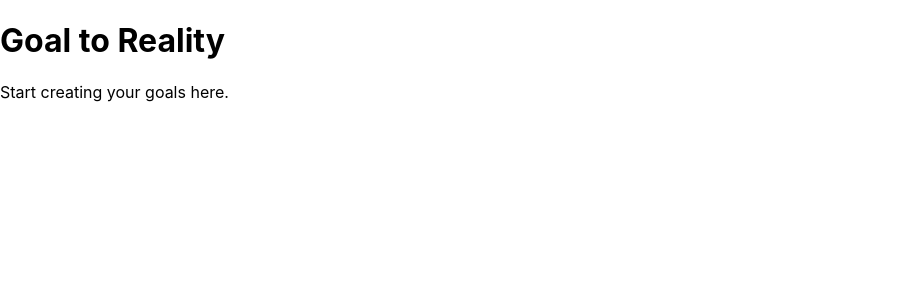
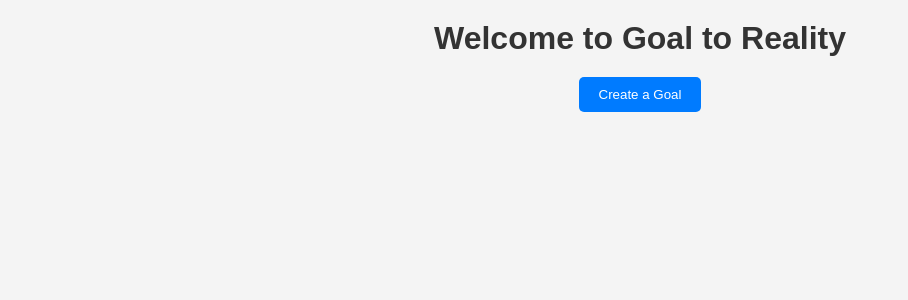
Before and after one commit to keithckramer/goals-to-reality, a React (Create React App) app: page / in a window 1280 px wide. Shown: the top 300 px of the page, without its empty margins (0-908 px from the left). Built offline with nearby package versions, Linux system fonts and the light colour scheme.

Commit message:
added reusable buttons and global styles

```diff
--- a/package.json
+++ b/package.json
@@ -3,10 +3,14 @@
   "version": "0.1.0",
   "private": true,
   "dependencies": {
+    "@types/react": "^19.0.7",
+    "@types/react-dom": "^19.0.3",
     "cra-template": "1.2.0",
     "react": "^19.0.0",
     "react-dom": "^19.0.0",
     "react-scripts": "5.0.1",
+    "sass": "^1.83.4",
+    "typescript": "^5.7.3",
     "web-vitals": "^4.2.4"
   },
   "scripts": {
--- a/src/App.js
+++ /dev/null
@@ -1,12 +0,0 @@
-import React from 'react';
-
-function App() {
-  return (
-    <div>
-      <h1>Goal to Reality</h1>
-      <p>Start creating your goals here.</p>
-    </div>
-  );
-}
-
-export default App;
--- /dev/null
+++ b/src/App.tsx
@@ -0,0 +1,13 @@
+import React from 'react';
+import './styles/App.scss';
+import Home from './pages/Home.tsx';
+
+const App: React.FC = () => {
+  return (
+    <div className="App">
+      <Home />
+    </div>
+  );
+};
+
+export default App;
--- /dev/null
+++ b/src/components/Button.tsx
@@ -0,0 +1,18 @@
+import React from 'react';
+
+interface ButtonProps {
+  onClick: () => void;
+  label: string;
+  type?: 'button' | 'submit';
+  className?: string;
+}
+
+const Button: React.FC<ButtonProps> = ({ onClick, label, type = 'button', className }) => {
+  return (
+    <button type={type} className={`button ${className}`} onClick={onClick}>
+      {label}
+    </button>
+  );
+};
+
+export default Button;
--- a/src/index.css
+++ /dev/null
@@ -1,13 +0,0 @@
-body {
-  margin: 0;
-  font-family: -apple-system, BlinkMacSystemFont, 'Segoe UI', 'Roboto', 'Oxygen',
-    'Ubuntu', 'Cantarell', 'Fira Sans', 'Droid Sans', 'Helvetica Neue',
-    sans-serif;
-  -webkit-font-smoothing: antialiased;
-  -moz-osx-font-smoothing: grayscale;
-}
-
-code {
-  font-family: source-code-pro, Menlo, Monaco, Consolas, 'Courier New',
-    monospace;
-}
--- /dev/null
+++ b/src/pages/Home.tsx
@@ -0,0 +1,33 @@
+import React, { useState } from 'react';
+import Button from '../components/Button.tsx';
+
+const Home: React.FC = () => {
+  const [showForm, setShowForm] = useState(false);
+
+  const toggleForm = () => setShowForm(!showForm);
+
+  return (
+    <div>
+      <h1>Welcome to Goal to Reality</h1>
+      <Button onClick={toggleForm} label={showForm ? 'Close Goal Form' : 'Create a Goal'} />
+
+      {showForm && (
+        <form>
+          <label>
+            Goal Name:
+            <input type="text" placeholder="Enter your goal" />
+          </label>
+          <br />
+          <label>
+            Description:
+            <textarea placeholder="Enter a description"></textarea>
+          </label>
+          <br />
+          <Button onClick={() => {}} label="Save Goal" type="submit" />
+        </form>
+      )}
+    </div>
+  );
+};
+
+export default Home;
--- /dev/null
+++ b/src/styles/App.scss
@@ -0,0 +1,27 @@
+$primary-color: #007bff;
+
+body {
+  font-family: Arial, sans-serif;
+  background-color: #f4f4f4;
+  color: #333;
+
+  h1 {
+    text-align: center;
+    margin-top: 20px;
+  }
+
+  button {
+    display: block;
+    margin: 20px auto;
+    padding: 10px 20px;
+    background-color: $primary-color;
+    color: white;
+    border: none;
+    border-radius: 5px;
+    cursor: pointer;
+
+    &:hover {
+      background-color: darken($primary-color, 10%);
+    }
+  }
+}
--- /dev/null
+++ b/src/styles/Button.scss
@@ -0,0 +1,12 @@
+.button {
+    padding: 10px 20px;
+    border: none;
+    border-radius: 5px;
+    background-color: $primary-color;
+    color: #fff;
+    cursor: pointer;
+
+    &:hover {
+      background-color: darken($primary-color, 10%);
+    }
+  }
--- /dev/null
+++ b/src/styles/index.scss
@@ -0,0 +1,31 @@
+// Variables
+$primary-color: #007bff;
+$secondary-color: #6c757d;
+
+// Global resets
+* {
+  margin: 0;
+  padding: 0;
+  box-sizing: border-box;
+}
+
+body {
+  font-family: Arial, sans-serif;
+  background-color: #f8f9fa;
+  color: $secondary-color;
+}
+
+
+// body {
+//   margin: 0;
+//   font-family: -apple-system, BlinkMacSystemFont, 'Segoe UI', 'Roboto', 'Oxygen',
+//     'Ubuntu', 'Cantarell', 'Fira Sans', 'Droid Sans', 'Helvetica Neue',
+//     sans-serif;
+//   -webkit-font-smoothing: antialiased;
+//   -moz-osx-font-smoothing: grayscale;
+// }
+
+// code {
+//   font-family: source-code-pro, Menlo, Monaco, Consolas, 'Courier New',
+//     monospace;
+// }
--- /dev/null
+++ b/src/types/index.d.ts
@@ -0,0 +1,6 @@
+export interface Goal {
+    id: number;
+    name: string;
+    description: string;
+    completed: boolean;
+  }
```
Also changed, not shown: src/App.css (deleted, +0 -38 lines), src/index.tsx (renamed from src/index.js, +4 -3 lines), 1 other file (tests, documents, lock files or other folders).
